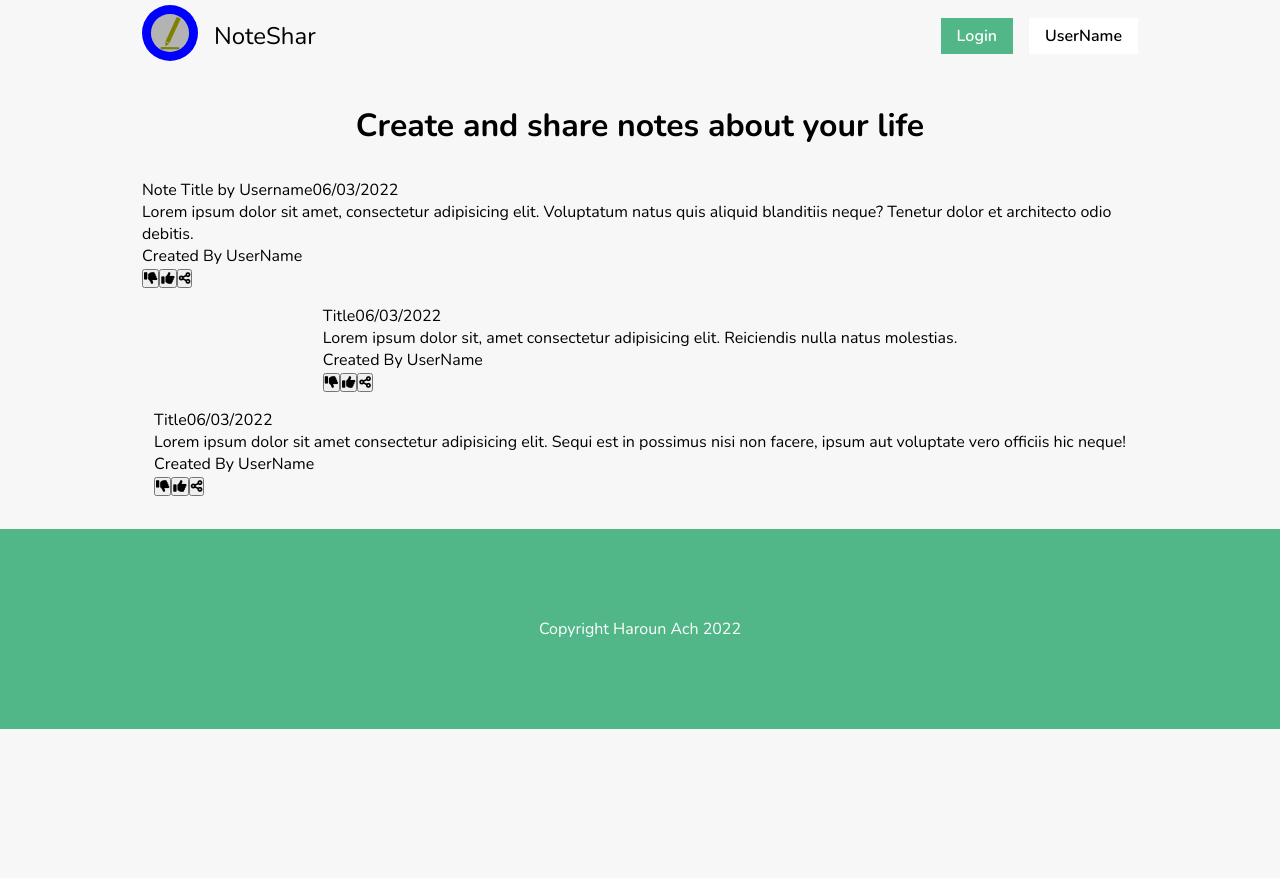
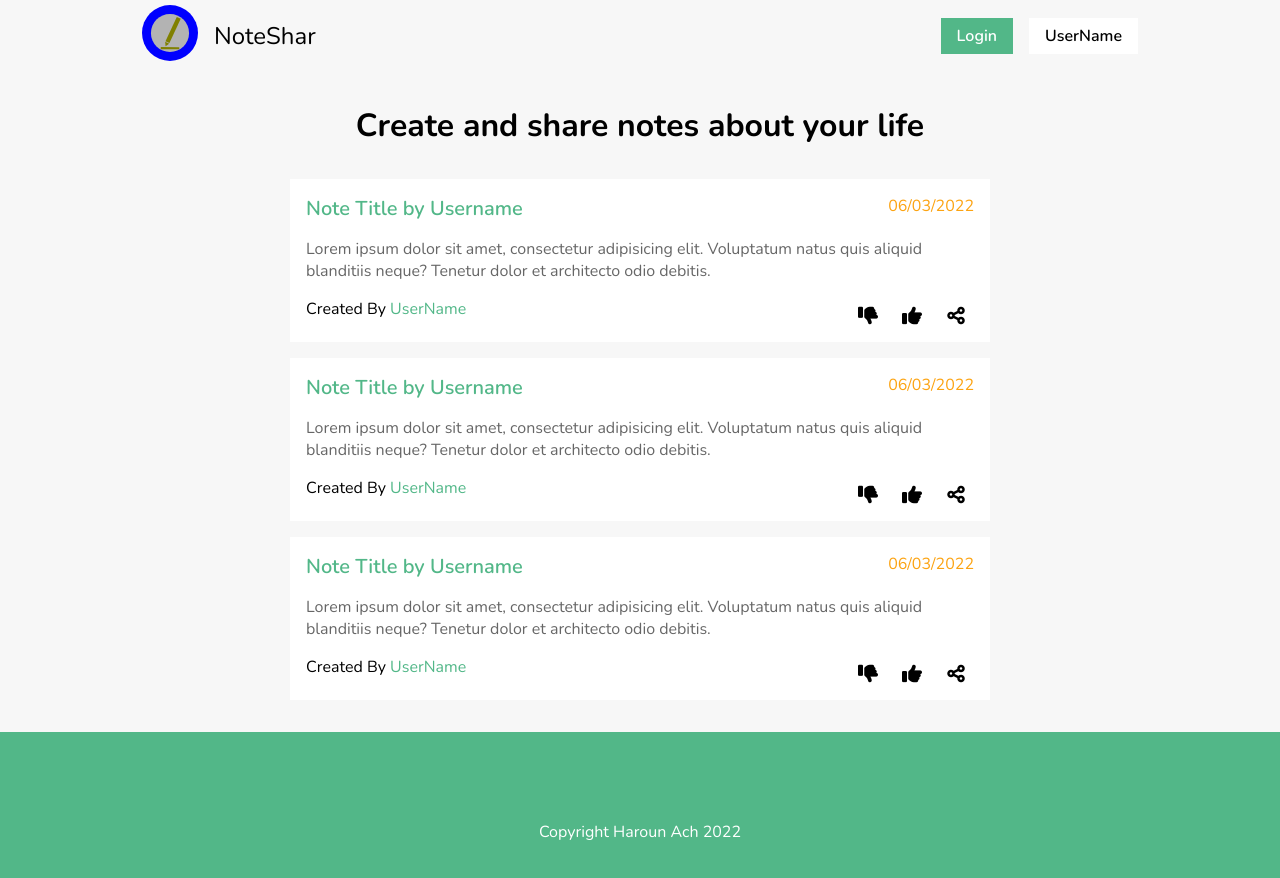
Before and after one commit to harounach/noteshar, a Next.js app: page / in a window 1280 px wide. Shown: the top 878 px of the page. Before the commit the page ends 800 px from the top, so only its background shows below. Built offline with nearby package versions, Linux system fonts and the light colour scheme.

Commit message:
Create Note component

```diff
--- /dev/null
+++ b/components/Note/Note.module.scss
@@ -0,0 +1,55 @@
+@use "../../styles/abstracts/variables" as vars;
+
+// note
+.note {
+  width: 700px;
+  background-color: #fff;
+  padding: 1rem 1rem 0.5rem;
+  display: flex;
+  flex-direction: column;
+  gap: 1rem;
+
+  // note__row
+  &__row {
+    display: flex;
+    justify-content: space-between;
+  }
+
+  // note__title
+  &__title {
+    color: vars.$primary;
+    font-size: 1.25rem;
+    font-weight: 600;
+  }
+
+  // note__date
+  &__date {
+    color: vars.$secondary;
+  }
+
+  // note__description
+  &__description {
+    color: rgba(0, 0, 0, 0.6);
+  }
+
+  // note__createdby
+  &__createdby {
+    color: #000;
+  }
+
+  // note__username
+  &__username {
+    color: vars.$primary;
+  }
+
+  // note__actions
+  &__actions {
+    display: flex;
+    gap: 0.5rem;
+  }
+
+  // note__btn
+  &__btn {
+    color: #000;
+  }
+}
--- /dev/null
+++ b/components/Note/Note.tsx
@@ -0,0 +1,57 @@
+import React from "react";
+import classNames from "classnames";
+import styles from "./Note.module.scss";
+
+import Button from "../Button/Button";
+
+interface Props {
+  customClasses?: string;
+}
+
+const Note: React.FC<Props> = ({ customClasses }) => {
+  return (
+    <div className={classNames(styles.note, customClasses)}>
+      <div className={classNames(styles.note__row)}>
+        <span className={classNames(styles.note__title)}>
+          Note Title by Username
+        </span>
+        <span className={classNames(styles.note__date)}>06/03/2022</span>
+      </div>
+
+      <div className={classNames(styles.note__row)}>
+        <p className={classNames(styles.note__description)}>
+          Lorem ipsum dolor sit amet, consectetur adipisicing elit. Voluptatum
+          natus quis aliquid blanditiis neque? Tenetur dolor et architecto odio
+          debitis.
+        </p>
+      </div>
+      <div className={classNames(styles.note__row)}>
+        <span className={classNames(styles.note__createdby)}>
+          Created By{" "}
+          <span className={classNames(styles.note__username)}>UserName</span>
+        </span>
+        <div className={classNames(styles.note__actions)}>
+          <Button
+            variant="icon"
+            iconType="fa-solid fa-thumbs-down"
+            customClasses={classNames(styles.note__btn)}
+          />
+
+          <Button
+            variant="icon"
+            iconType="fa-solid fa-thumbs-up"
+            customClasses={classNames(styles.note__btn)}
+          />
+
+          <Button
+            variant="icon"
+            iconType="fa-solid fa-share-nodes"
+            customClasses={classNames(styles.note__btn)}
+          />
+        </div>
+      </div>
+    </div>
+  );
+};
+
+export default Note;
--- a/components/NoteList/NoteList.tsx
+++ b/components/NoteList/NoteList.tsx
@@ -1,6 +1,8 @@
 import React from "react";
 import classNames from "classnames";
 import styles from "./NoteList.module.scss";
+
+import Note from "../Note/Note";
 
 interface Props {
   customClasses?: string;
@@ -10,99 +12,13 @@ const NoteList: React.FC<Props> = ({ customClasses }) => {
   return (
     <div className={classNames(styles["note-list"], customClasses)}>
       {/* Note 1 */}
-      <div className="note">
-        <div className="note__row">
-          <span className="note__title">Note Title by Username</span>
-          <span className="note__date">06/03/2022</span>
-        </div>
-
-        <div className="note__row">
-          <p className="note__description">
-            Lorem ipsum dolor sit amet, consectetur adipisicing elit. Voluptatum
-            natus quis aliquid blanditiis neque? Tenetur dolor et architecto
-            odio debitis.
-          </p>
-        </div>
-        <div className="note__row">
-          <span className="note__createdby">
-            Created By <span className="note__username">UserName</span>
-          </span>
-          <div className="note__actions">
-            <button className="note__btn btn btn--icon-btn">
-              <i className="btn__icon fa-solid fa-thumbs-down"></i>
-            </button>
-            <button className="note__btn btn btn--icon-btn">
-              <i className="btn__icon fa-solid fa-thumbs-up"></i>
-            </button>
-            <button className="note__btn btn btn--icon-btn">
-              <i className="btn__icon fa-solid fa-share-nodes"></i>
-            </button>
-          </div>
-        </div>
-      </div>
+      <Note />
 
       {/* Note 2 */}
-      <div className="note">
-        <div className="note__row">
-          <span className="note__title">Title</span>
-          <span className="note__date">06/03/2022</span>
-        </div>
-
-        <div className="note__row">
-          <p className="note__description">
-            Lorem ipsum dolor sit, amet consectetur adipisicing elit. Reiciendis
-            nulla natus molestias.
-          </p>
-        </div>
-        <div className="note__row">
-          <span className="note__createdby">
-            Created By <span className="note__username">UserName</span>
-          </span>
-          <div className="note__actions">
-            <button className="note__btn btn btn--icon-btn">
-              <i className="btn__icon fa-solid fa-thumbs-down"></i>
-            </button>
-            <button className="note__btn btn btn--icon-btn">
-              <i className="btn__icon fa-solid fa-thumbs-up"></i>
-            </button>
-            <button className="note__btn btn btn--icon-btn">
-              <i className="btn__icon fa-solid fa-share-nodes"></i>
-            </button>
-          </div>
-        </div>
-      </div>
+      <Note />
 
       {/* Note 3 */}
-      <div className="note">
-        <div className="note__row">
-          <span className="note__title">Title</span>
-          <span className="note__date">06/03/2022</span>
-        </div>
-
-        <div className="note__row">
-          <p className="note__description">
-            Lorem ipsum dolor sit amet consectetur adipisicing elit. Sequi est
-            in possimus nisi non facere, ipsum aut voluptate vero officiis hic
-            neque!
-          </p>
-        </div>
-        <div className="note__row">
-          <span className="note__createdby">
-            Created By <span className="note__username">UserName</span>
-          </span>
-          <div className="note__actions">
-            <button className="note__btn btn btn--icon-btn">
-              <i className="btn__icon fa-solid fa-thumbs-down"></i>
-            </button>
-            <button className="note__btn btn btn--icon-btn">
-              <i className="btn__icon fa-solid fa-thumbs-up"></i>
-            </button>
-            <button className="note__btn btn btn--icon-btn">
-              <i className="btn__icon fa-solid fa-share-nodes"></i>
-            </button>
-          </div>
-        </div>
-      </div>
+      <Note />
     </div>
   );
 };
```
